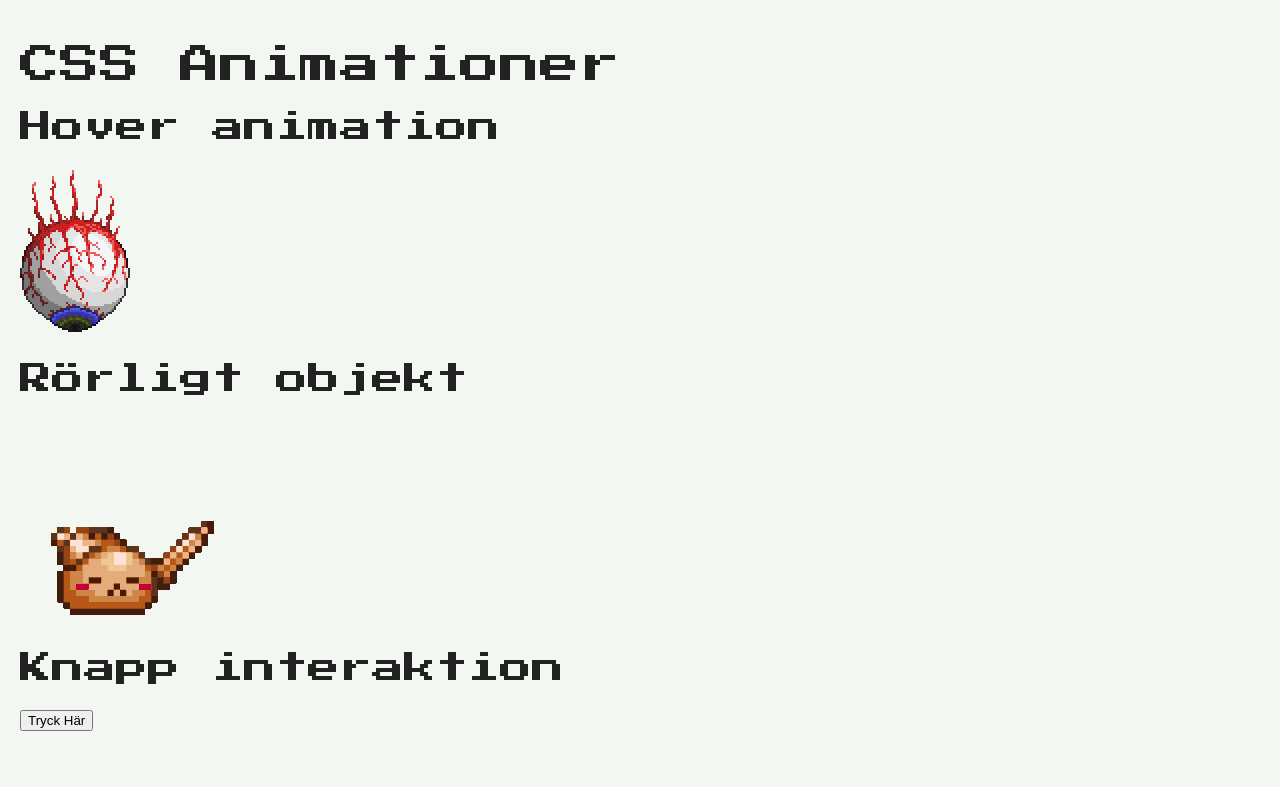
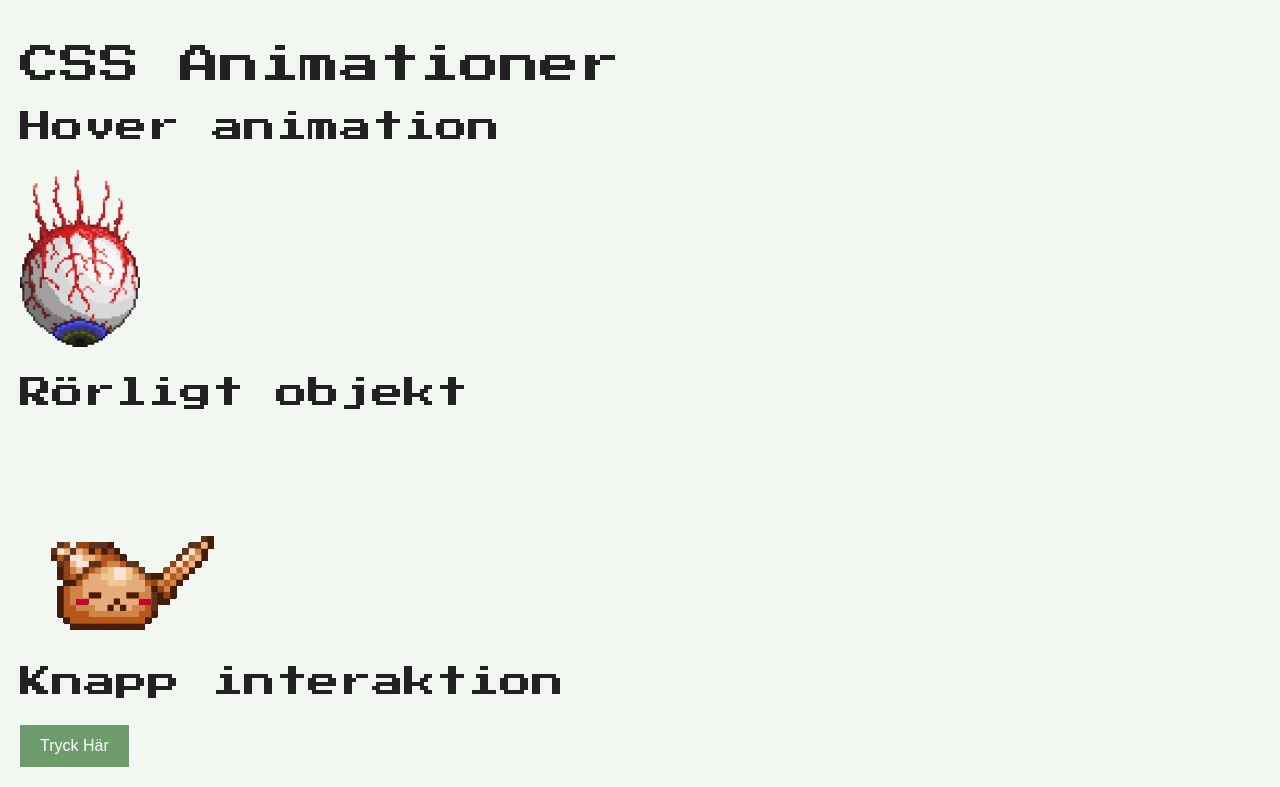
Before and after one commit to tyrwik/labb3, a website built with Vite: page animation.html in a window 1280 px wide. Shown: the part 141-928 px from the top of the page. Before the commit the page ends 892 px from the top, so only its background shows below. Built offline with nearby package versions, Linux system fonts and the light colour scheme.

Commit message:
lagt till hover och knapp animation

```diff
--- a/animering.html
+++ b/animation.html
@@ -20,7 +20,7 @@
         <ul>
           <li><a href="/index.html">Startsida</a></li>
           <li><a href="/sass.html">SASS</a></li>
-          <li><a href="/animering.html">Animering</a></li>
+          <li><a href="/animation.html">Animering</a></li>
         </ul>
       </nav>
     </header>
@@ -41,7 +41,7 @@
 
         <section>
             <h2>Knapp interaktion</h2>
-            <button>Tryck Här</button>
+            <button id="button">Tryck Här</button>
         </section>
     </main>
     <script type="module" src="/src/js/main.js"></script>
--- /dev/null
+++ b/src/css/_animations.scss
@@ -0,0 +1,26 @@
+/* hover animation */
+
+.boss-hover {
+    width: 120px;
+    transition: transform 0.3s ease;
+}
+
+.boss-hover:hover {
+    transform: scale(1.3) rotate(360deg);
+}
+
+/* Button */
+
+#button{
+    padding: 12px 20px;
+    background: #6d9b6c;
+    color: white;
+    border: none;
+    cursor: pointer;
+    font-size: 1em;
+}
+
+.alt-background {
+    background: #214620;
+    transition: background 0.6s ease;
+}
--- a/src/css/styles.scss
+++ b/src/css/styles.scss
@@ -1,4 +1,5 @@
 @use 'base';
+@use 'animations';
 
 @mixin center {
     display: flex;
--- a/src/js/main.js
+++ b/src/js/main.js
@@ -1 +1,7 @@
 import '../css/styles.scss'
+
+const button = document.querySelector("#button");
+
+button.addEventListener("click", () => {
+    document.body.classList.toggle("alt-background");
+});
```
Also changed, not shown: index.html (+1 -1 lines), sass.html (+1 -1 lines).
